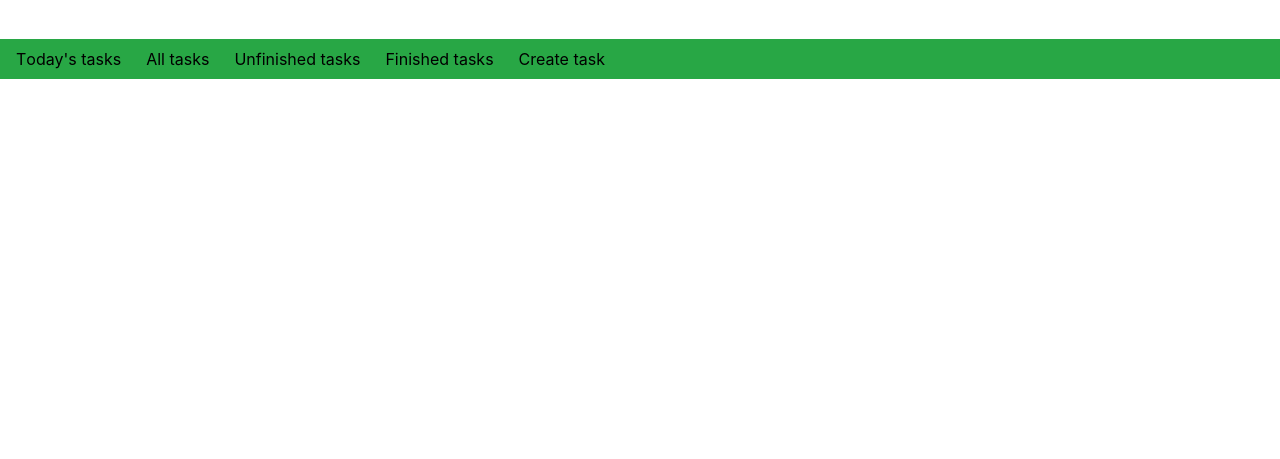
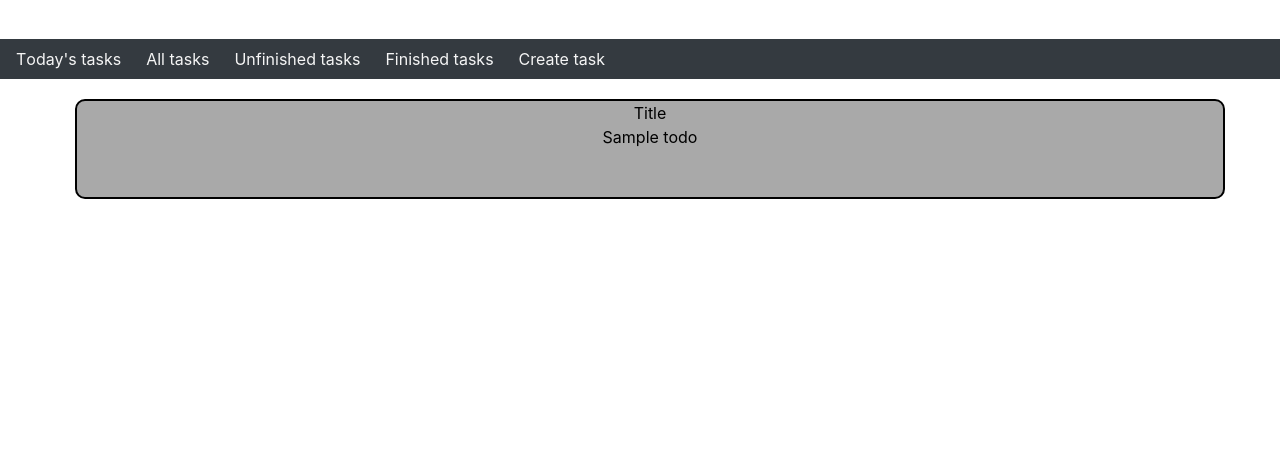
Before and after one commit to momchilantonov/ToDoApp, a Django app: template templates/index.html in a window 1280 px wide. Shown: the part 191-650 px from the top of the page. Run offline with Django 3.2, Linux system fonts and the light colour scheme; the template is opened without the code that fills it: values that come from a table or form of the project are taken from there, others are empty; tables that the repository leaves empty hold one stand-in row (values such as "Sample post"); some libraries are stand-ins or nearby versions.

Commit message:
base and index templates, index view and todo urls

```diff
--- a/templates/base.html
+++ b/templates/base.html
@@ -1,11 +1,7 @@
 <!doctype html>
 <html lang="en">
   <head>
-    <title>
-      TODO APP
-      {% block title %}
-      {% endblock %}
-    </title>
+    <title>{% block title %}Title{% endblock %}</title>
     <!-- Required meta tags -->
     <meta charset="utf-8">
     <meta name="viewport" content="width=device-width, initial-scale=1, shrink-to-fit=no">
@@ -15,8 +11,8 @@
 
     <!-- Style -->
     <style>
-        div.jumbotron {
-            background-image: url("./todo.png");
+      .jumbotron {
+        background-image: url("https://i0.wp.com/pmihaylov.com/wp-content/uploads/2020/07/todocheck-logo-1.png?fit=1098%2C408&ssl=1");
         background-repeat: no-repeat;
         background-color: transparent;
         background-position: 50% 50%;
@@ -28,33 +24,47 @@
         width: auto;
         justify-content:center;
       }
+      .container {
+        margin: 0 auto;
+        padding: 10px;
+      }
+      .col-lg-12 {
+        background-color:darkgrey ;
+        color: black;
+        border: 2px black solid;
+        border-radius: 10px;
+        margin: 10px;
+        height: 100px;
+        width: 50px;
+        text-align-last: center;
+      }
       .active {
-          color: black;
-
+        color:whitesmoke;
       }
       a:link {
         text-decoration: none;
       }
       a:hover {
-          color: crimson;
+        color:grey;
       }
     </style>
   </head>
   <body>
+
     <!-- Optional JavaScript -->
     <!-- jQuery first, then Popper.js, then Bootstrap JS -->
     <script src="https://code.jquery.com/jquery-3.3.1.slim.min.js" integrity="sha384-q8i/X+965DzO0rT7abK41JStQIAqVgRVzpbzo5smXKp4YfRvH+8abtTE1Pi6jizo" crossorigin="anonymous"></script>
     <script src="https://cdnjs.cloudflare.com/ajax/libs/popper.js/1.14.7/umd/popper.min.js" integrity="sha384-UO2eT0CpHqdSJQ6hJty5KVphtPhzWj9WO1clHTMGa3JDZwrnQq4sF86dIHNDz0W1" crossorigin="anonymous"></script>
     <script src="https://stackpath.bootstrapcdn.com/bootstrap/4.3.1/js/bootstrap.min.js" integrity="sha384-JjSmVgyd0p3pXB1rRibZUAYoIIy6OrQ6VrjIEaFf/nJGzIxFDsf4x0xIM+B07jRM" crossorigin="anonymous"></script>
 
-    <!-- My Body -->
+    <!-- My body -->
     <div class="jumbotron text-center"></div>
 
-    <nav class="navbar navbar-expand navbar-light bg-success">
+    <nav class="navbar navbar-expand navbar-dark bg-dark">
       <div class="collapse navbar-collapse">
         <ul class="nav navbar-nav">
           <li>
-              <a class="active" href="#">Тoday's tasks &emsp;</a>
+            <a class="active" href="{% url 'today tasks' %}">Тoday's tasks &emsp;</a>
             <a class="active" href="#">All tasks &emsp;</a>
             <a class="active" href="#">Unfinished tasks &emsp;</a>
             <a class="active" href="#">Finished tasks &emsp;</a>
@@ -63,8 +73,9 @@
         </ul>
       </div>
     </nav>
+
     {% block content %}
     {% endblock %}
+
   </body>
-
 </html>
--- a/templates/index.html
+++ b/templates/index.html
@@ -1,13 +1,17 @@
-{% extends "base.html" %}
+{% extends 'base.html' %}
+{% block title %}Today's tasks{% endblock %}
 
-<h1>Today's remainder</h1>
+{% block content %}
     {% if todos %}
         <div class="container">
             {% for todo in todos %}
-                <div class="todo">
-                    <p>{{ todo.title }}</p>
-                    <div class="description">{{ todo.description }}</div>
+
+                <div class="row">
+                  <div class="col-lg-12">Title<br>{{ todo.title }}</div>
                 </div>
             {% endfor %}
+        </div>
+    {% else %}
+        <h5>Nothibg to show</h5>
     {% endif %}
-        </div>
+{% endblock %}
--- a/todo_app/todo/urls.py
+++ b/todo_app/todo/urls.py
@@ -3,7 +3,7 @@ from todo_app.todo.views import all_todos, change_state, done_todos, index, crea
 
 
 urlpatterns = [
-    path("", index),
+    path("", index, name="today tasks"),
     path("all/", all_todos),
     path("done/", done_todos),
     path("not-done/", not_done_todos),
--- a/todo_app/todo/views.py
+++ b/todo_app/todo/views.py
@@ -10,7 +10,7 @@ from todo_app.todo.models.category import Category
 # Show all todos with state "NOT DONE" and due_date=today"
 def index(req):
     now = datetime.now()
-    todos = Todo.objects.filter(state=False, due_date=now)
+    todos = Todo.objects.filter(state=False, due_date=now).order_by("due_date")
     context = {
         "todos": todos,
     }
```
Also changed, not shown: templates/todo.png (deleted). Lines whose indentation alone changed are shown as unchanged.
